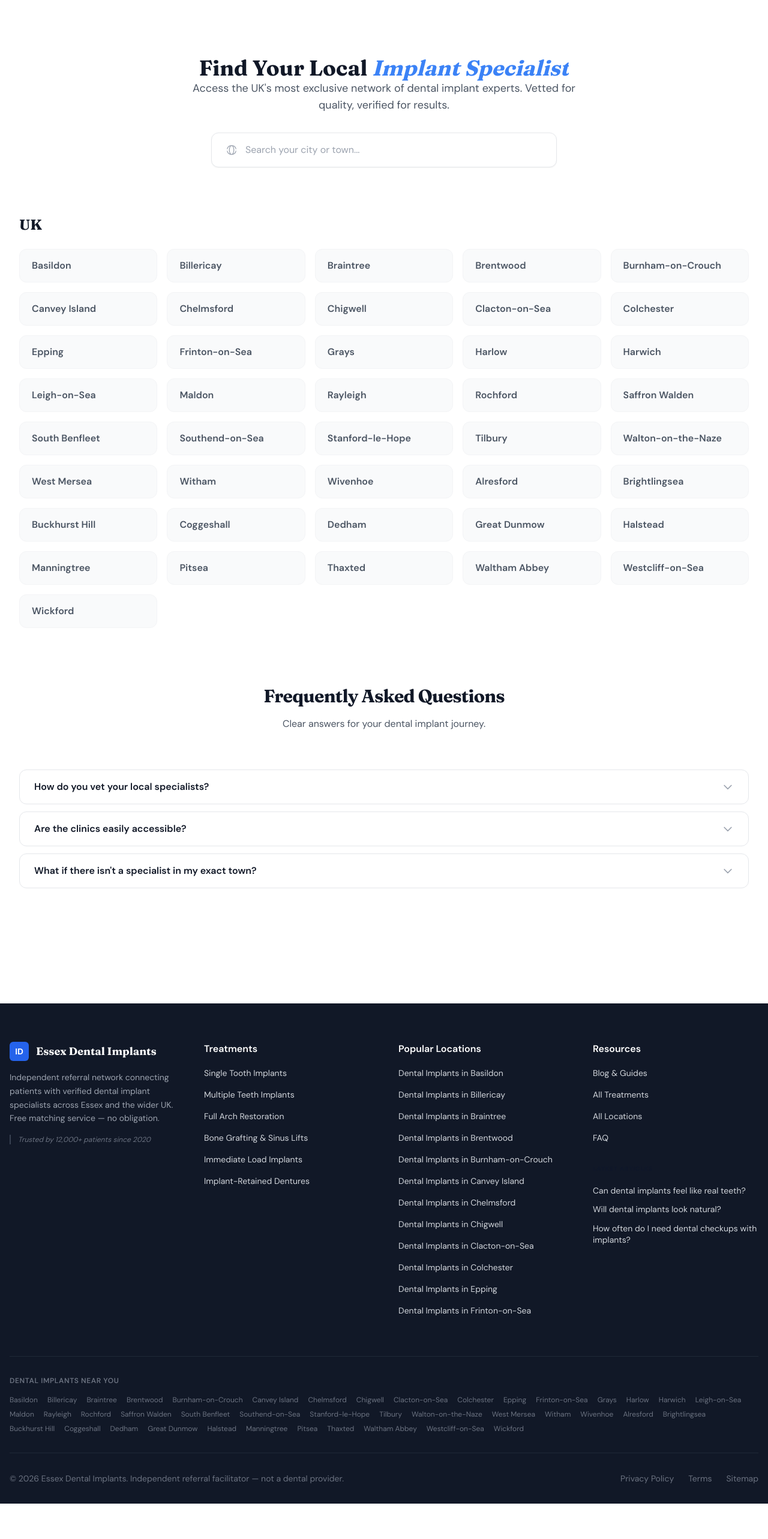
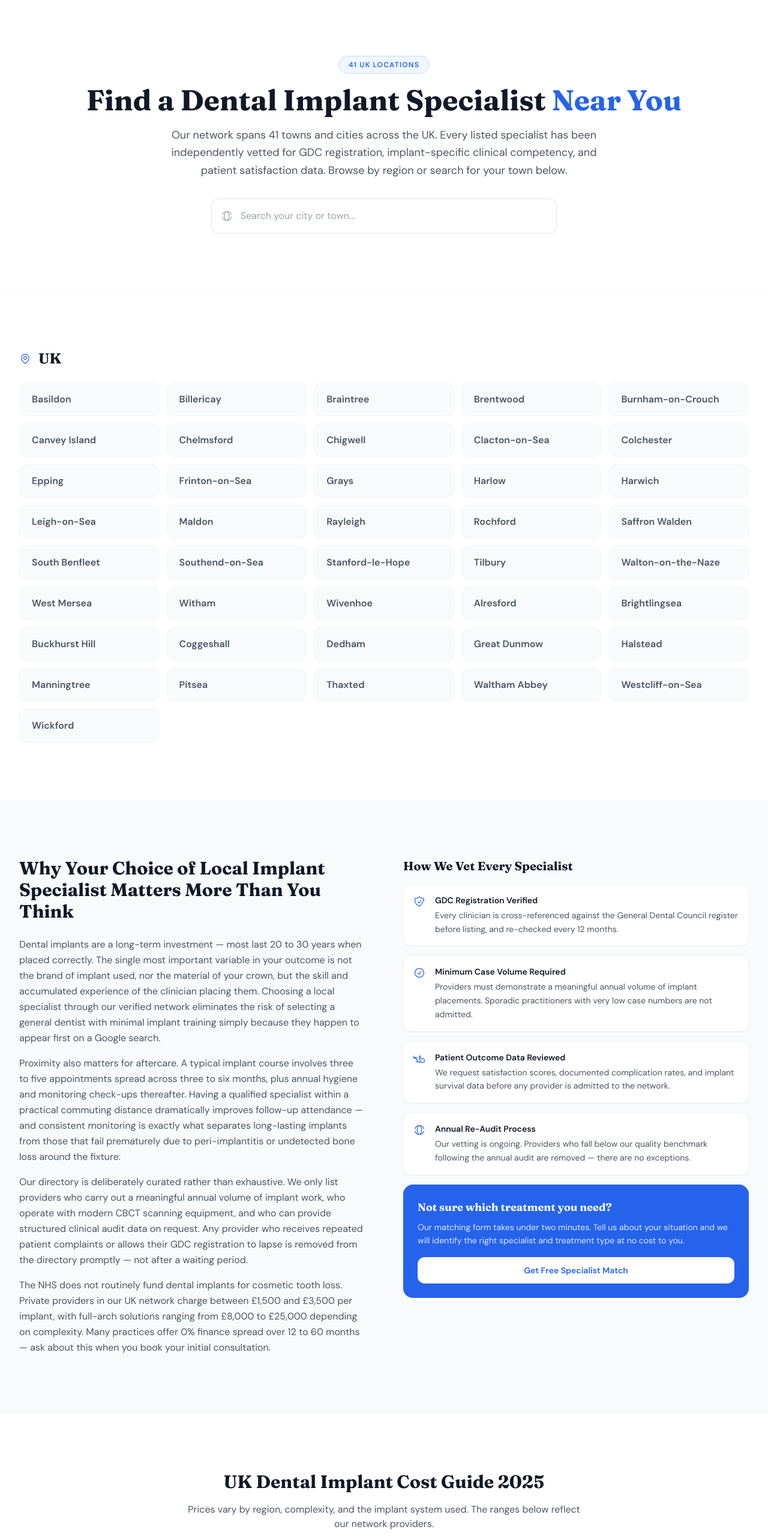
Before and after one commit to nahadgur/ultimessexx, a Next.js app: page /location in a window 1280 px wide. Shown: the part 120-2686 px from the top of the page at 60% size. Before the commit the page ends 2627 px from the top, so only its background shows below. Built offline with nearby package versions, Linux system fonts and the light colour scheme.

Commit message:
Update page.tsx

```diff
--- a/app/location/page.tsx
+++ b/app/location/page.tsx
@@ -1,7 +1,7 @@
 'use client';
 
 import React, { useState, useMemo } from 'react';
-import { Globe, ArrowUpRight, ChevronUp } from '@/components/Icons';
+import { Globe, ArrowUpRight, ChevronUp, CheckCircle, MapPin, Shield, Users } from '@/components/Icons';
 import Navigation from '@/components/Navigation';
 import Footer from '@/components/Footer';
 import FAQSection from '@/components/FAQSection';
@@ -17,129 +17,91 @@ export default function LocationPage() {
 
   React.useEffect(() => {
     const handleScroll = () => {
-      const scrollPos = window.scrollY;
-      const height = document.documentElement.scrollHeight - window.innerHeight;
-      setShowScrollTop(scrollPos / height > 0.3);
+      const s = window.scrollY;
+      const h = document.documentElement.scrollHeight - window.innerHeight;
+      setShowScrollTop(h > 0 ? s / h > 0.3 : false);
     };
     window.addEventListener('scroll', handleScroll);
     return () => window.removeEventListener('scroll', handleScroll);
   }, []);
 
-  const scrollToTop = () => window.scrollTo({ top: 0, behavior: 'smooth' });
-
-  const handleCityClick = (city: string) => {
-    setSelectedCity(city);
-    window.scrollTo({ top: 0, behavior: 'smooth' });
-  };
-
   const filteredLocations = useMemo(() => {
     if (!searchQuery) return LOCATIONS;
     const result: Record<string, string[]> = {};
     Object.entries(LOCATIONS).forEach(([region, cities]) => {
-      const filtered = cities.filter((city) =>
-        city.toLowerCase().includes(searchQuery.toLowerCase())
-      );
+      const filtered = cities.filter(c => c.toLowerCase().includes(searchQuery.toLowerCase()));
       if (filtered.length > 0) result[region] = filtered;
     });
     return result;
   }, [searchQuery]);
 
+  const allCityCount = Object.values(LOCATIONS).flat().length;
+
   return (
     <div className="min-h-screen bg-white">
       <LeadFormModal isOpen={isModalOpen} onClose={() => setIsModalOpen(false)} />
       <Navigation onOpenModal={() => setIsModalOpen(true)} />
-
-      <button
-        onClick={scrollToTop}
-        className={`fixed bottom-6 left-6 z-[70] w-10 h-10 bg-white border border-gray-200 text-gray-500 rounded-full flex items-center justify-center transition-all duration-500 shadow-lg ${
-          showScrollTop ? 'opacity-100' : 'opacity-0 pointer-events-none'
-        }`}
-      >
-        <ChevronUp className="w-6 h-6" />
+      <button onClick={() => window.scrollTo({ top: 0, behavior: 'smooth' })}
+        className={`fixed bottom-6 left-6 z-[70] w-10 h-10 bg-white border border-gray-200 text-gray-500 rounded-full flex items-center justify-center transition-all duration-300 shadow-md ${showScrollTop ? 'opacity-100' : 'opacity-0 pointer-events-none'}`}>
+        <ChevronUp className="w-5 h-5" />
       </button>
 
-      <div className="section-padding bg-white">
-        <div className="container-width space-y-12">
-          <div className="text-center mb-10">
-            <h1 className="text-3xl md:text-4xl font-display font-bold text-gray-900">
-              Find Your Local{' '}
-              <span className="italic text-transparent bg-clip-text bg-gradient-to-r from-blue-500 to-blue-500">
-                Implant Specialist
-              </span>
+      {/* HERO */}
+      <section className="section-padding bg-white border-b border-gray-100">
+        <div className="container-width text-center">
+          <div className="inline-block px-4 py-1.5 bg-brand-50 border border-brand-200 text-brand-600 text-xs font-semibold uppercase tracking-widest rounded-full mb-5">
+            {allCityCount} UK Locations
+          </div>
+          <h1 className="text-3xl md:text-5xl font-display font-bold text-gray-900 mb-5">
+            Find a Dental Implant Specialist <span className="text-brand-600">Near You</span>
           </h1>
-
-            <p className="text-lg text-gray-600 max-w-2xl mx-auto">
-              {selectedCity
-                ? `Elite Dental Implants Specialists in ${selectedCity} are ready to transform your smile.`
-                : "Access the UK's most exclusive network of dental implant experts. Vetted for quality, verified for results."}
+          <p className="text-lg text-gray-600 max-w-3xl mx-auto leading-relaxed mb-8">
+            Our network spans {allCityCount} towns and cities across the UK. Every listed specialist has been independently vetted for GDC registration, implant-specific clinical competency, and patient satisfaction data. Browse by region or search for your town below.
           </p>
-
-            <div className="max-w-xl mx-auto relative mt-8 flex items-center">
-              <Globe className="absolute left-6 text-gray-400 w-5 h-5 z-10" />
-              <input
-                type="text"
-                placeholder="Search your city or town..."
-                value={searchQuery}
+          <div className="max-w-xl mx-auto relative flex items-center">
+            <Globe className="absolute left-4 text-gray-400 w-5 h-5 z-10" />
+            <input type="text" placeholder="Search your city or town..." value={searchQuery}
               onChange={(e) => setSearchQuery(e.target.value)}
-                className="w-full bg-white border border-gray-200 rounded-xl px-6 py-4 pl-14 text-gray-900 focus:border-brand-500 outline-none transition-all shadow-sm"
-              />
+              className="w-full bg-white border border-gray-200 rounded-xl px-6 py-4 pl-12 text-gray-900 focus:border-brand-500 outline-none transition-all shadow-sm" />
           </div>
         </div>
+      </section>
 
+      {/* SELECTED CITY CTA */}
       {selectedCity && (
-            <div className="bg-brand-50 p-8 md:p-10 rounded-2xl border border-brand-200 flex flex-col md:flex-row items-center justify-between gap-8">
-              <div className="space-y-4 text-center md:text-left">
-                <h2 className="text-2xl font-display font-bold text-gray-900">
-                  Start your journey in {selectedCity}
-                </h2>
-                <p className="text-gray-600 max-w-xl">
-                  Top-tier providers in the area are currently accepting new patients for consultations.
-                </p>
+        <section className="py-8 bg-brand-50 border-b border-brand-100">
+          <div className="container-width">
+            <div className="flex flex-col md:flex-row items-center justify-between gap-6 p-8 bg-white rounded-2xl border border-brand-200 shadow-sm">
+              <div>
+                <p className="text-xs font-semibold text-brand-600 uppercase tracking-widest mb-1">Selected Location</p>
+                <h2 className="text-2xl font-display font-bold text-gray-900">Start your journey in {selectedCity}</h2>
+                <p className="text-gray-600 mt-1">Top-rated providers in {selectedCity} are currently accepting new patients.</p>
               </div>
-              <button
-                onClick={() => setIsModalOpen(true)}
-                className="btn-primary text-lg !px-8 !py-4"
-              >
+              <button onClick={() => setIsModalOpen(true)} className="btn-primary text-lg !px-8 !py-4 whitespace-nowrap">
                 Book {selectedCity} Consultation
               </button>
             </div>
+          </div>
+        </section>
       )}
 
-          <div className="flex flex-col gap-16 pt-8">
+      {/* CITY GRID */}
+      <section className="section-padding bg-white">
+        <div className="container-width">
+          <div className="flex flex-col gap-14">
             {Object.entries(filteredLocations).map(([region, cities]) => (
               <div key={region}>
-                <h2 className="text-2xl font-display font-bold text-gray-900 mb-6">
-                  {region}
+                <h2 className="text-2xl font-display font-bold text-gray-900 mb-6 flex items-center gap-3">
+                  <MapPin className="w-5 h-5 text-brand-600 flex-shrink-0" />{region}
                 </h2>
-
-                <div className="grid grid-cols-2 md:grid-cols-3 lg:grid-cols-4 xl:grid-cols-5 gap-4">
+                <div className="grid grid-cols-2 md:grid-cols-3 lg:grid-cols-4 xl:grid-cols-5 gap-3">
                   {cities.map((city) => {
-                    const citySlug = city.toLowerCase().replace(/\s+/g, '-');
-
+                    const slug = city.toLowerCase().replace(/\s+/g, '-');
                     return (
-                      <Link
-  key={city}
-  href={`/location/${citySlug}`}
-  className={`text-left px-5 py-4 rounded-xl border transition-all font-semibold text-base leading-relaxed flex items-center justify-between group ${
-    selectedCity === city
-      ? 'bg-brand-50 border-brand-400 text-brand-700 shadow-sm'
-      : 'bg-gray-50 border-gray-100 text-gray-600 hover:border-brand-200 hover:bg-brand-50 hover:shadow-md'
-  }`}
-  onClick={(e) => {
-    if (selectedCity === city) {
-      e.preventDefault();
-      handleCityClick(city);
-    }
-  }}
->
+                      <Link key={city} href={`/location/${slug}`} onClick={() => setSelectedCity(city)}
+                        className={`text-left px-5 py-4 rounded-xl border transition-all font-semibold text-base flex items-center justify-between group ${selectedCity === city ? 'bg-brand-50 border-brand-400 text-brand-700 shadow-sm' : 'bg-gray-50 border-gray-100 text-gray-600 hover:border-brand-200 hover:bg-brand-50 hover:shadow-md'}`}>
                         <span className="leading-snug">{city}</span>
-  <ArrowUpRight
-    className={`w-5 h-5 transition-all ${
-      selectedCity === city
-        ? 'opacity-100'
-        : 'opacity-0 group-hover:opacity-100 group-hover:translate-x-0.5 group-hover:-translate-y-0.5'
-    }`}
-  />
+                        <ArrowUpRight className={`w-4 h-4 ${selectedCity === city ? 'opacity-100' : 'opacity-0 group-hover:opacity-100'}`} />
                       </Link>
                     );
                   })}
@@ -147,11 +109,89 @@ export default function LocationPage() {
               </div>
             ))}
           </div>
+          {Object.keys(filteredLocations).length === 0 && (
+            <p className="text-center py-16 text-gray-400">No locations found for &ldquo;{searchQuery}&rdquo;. Try a shorter search.</p>
+          )}
         </div>
+      </section>
+
+      {/* EDITORIAL: WHY LOCAL MATTERS */}
+      <section className="section-padding bg-gray-50">
+        <div className="container-width">
+          <div className="grid lg:grid-cols-2 gap-16 items-start">
+            <div>
+              <h2 className="text-2xl md:text-3xl font-display font-bold text-gray-900 mb-6">
+                Why Your Choice of Local Implant Specialist Matters More Than You Think
+              </h2>
+              <div className="space-y-4 text-gray-600 leading-relaxed">
+                <p>
+                  Dental implants are a long-term investment — most last 20 to 30 years when placed correctly. The single most important variable in your outcome is not the brand of implant used, nor the material of your crown, but the skill and accumulated experience of the clinician placing them. Choosing a local specialist through our verified network eliminates the risk of selecting a general dentist with minimal implant training simply because they happen to appear first on a Google search.
+                </p>
+                <p>
+                  Proximity also matters for aftercare. A typical implant course involves three to five appointments spread across three to six months, plus annual hygiene and monitoring check-ups thereafter. Having a qualified specialist within a practical commuting distance dramatically improves follow-up attendance — and consistent monitoring is exactly what separates long-lasting implants from those that fail prematurely due to peri-implantitis or undetected bone loss around the fixture.
+                </p>
+                <p>
+                  Our directory is deliberately curated rather than exhaustive. We only list providers who carry out a meaningful annual volume of implant work, who operate with modern CBCT scanning equipment, and who can provide structured clinical audit data on request. Any provider who receives repeated patient complaints or allows their GDC registration to lapse is removed from the directory promptly — not after a waiting period.
+                </p>
+                <p>
+                  The NHS does not routinely fund dental implants for cosmetic tooth loss. Private providers in our UK network charge between £1,500 and £3,500 per implant, with full-arch solutions ranging from £8,000 to £25,000 depending on complexity. Many practices offer 0% finance spread over 12 to 60 months — ask about this when you book your initial consultation.
+                </p>
+              </div>
+            </div>
+            <div className="space-y-4">
+              <h3 className="text-xl font-display font-bold text-gray-900 mb-2">How We Vet Every Specialist</h3>
+              {[
+                { icon: <Shield className="w-5 h-5 text-brand-600" />, title: 'GDC Registration Verified', desc: 'Every clinician is cross-referenced against the General Dental Council register before listing, and re-checked every 12 months.' },
+                { icon: <CheckCircle className="w-5 h-5 text-brand-600" />, title: 'Minimum Case Volume Required', desc: 'Providers must demonstrate a meaningful annual volume of implant placements. Sporadic practitioners with very low case numbers are not admitted.' },
+                { icon: <Users className="w-5 h-5 text-brand-600" />, title: 'Patient Outcome Data Reviewed', desc: 'We request satisfaction scores, documented complication rates, and implant survival data before any provider is admitted to the network.' },
+                { icon: <Globe className="w-5 h-5 text-brand-600" />, title: 'Annual Re-Audit Process', desc: 'Our vetting is ongoing. Providers who fall below our quality benchmark following the annual audit are removed — there are no exceptions.' },
+              ].map((item, i) => (
+                <div key={i} className="flex gap-4 p-4 bg-white rounded-xl border border-gray-100 shadow-sm">
+                  <div className="flex-shrink-0 mt-0.5">{item.icon}</div>
+                  <div>
+                    <p className="font-semibold text-gray-900 text-sm">{item.title}</p>
+                    <p className="text-gray-600 text-sm mt-1 leading-relaxed">{item.desc}</p>
+                  </div>
+                </div>
+              ))}
+              <div className="bg-brand-600 rounded-2xl p-6 text-white mt-2">
+                <h4 className="font-display font-bold text-lg mb-2">Not sure which treatment you need?</h4>
+                <p className="text-brand-100 text-sm mb-4 leading-relaxed">Our matching form takes under two minutes. Tell us about your situation and we will identify the right specialist and treatment type at no cost to you.</p>
+                <button onClick={() => setIsModalOpen(true)} className="bg-white text-brand-600 font-semibold px-6 py-3 rounded-xl hover:bg-brand-50 transition-all text-sm w-full">
+                  Get Free Specialist Match
+                </button>
+              </div>
+            </div>
+          </div>
+        </div>
+      </section>
+
+      {/* COST GUIDE SECTION */}
+      <section className="section-padding bg-white border-t border-gray-100">
+        <div className="container-width">
+          <div className="text-center mb-12">
+            <h2 className="text-2xl md:text-3xl font-display font-bold text-gray-900 mb-4">UK Dental Implant Cost Guide 2025</h2>
+            <p className="text-gray-600 max-w-2xl mx-auto">Prices vary by region, complexity, and the implant system used. The ranges below reflect our network providers.</p>
+          </div>
+          <div className="grid md:grid-cols-2 lg:grid-cols-4 gap-6">
+            {[
+              { treatment: 'Single Tooth Implant', low: '£1,500', high: '£3,500', note: 'Implant post, abutment, and ceramic crown included' },
+              { treatment: 'Multiple Teeth (per implant)', low: '£1,400', high: '£3,200', note: 'Volume cases often attract a reduced per-unit cost' },
+              { treatment: 'Full Arch (All-on-4)', low: '£8,000', high: '£16,000', note: 'Per arch. Includes all four implants and fixed prosthesis' },
+              { treatment: 'Implant-Retained Denture', low: '£3,500', high: '£8,000', note: 'Two to four implants with clip-retained overdenture' },
+            ].map((item, i) => (
+              <div key={i} className="bg-gray-50 rounded-2xl border border-gray-100 p-6">
+                <h3 className="font-display font-bold text-gray-900 mb-3 text-base">{item.treatment}</h3>
+                <p className="text-2xl font-bold text-brand-600 mb-1">{item.low} – {item.high}</p>
+                <p className="text-gray-500 text-xs leading-relaxed">{item.note}</p>
+              </div>
+            ))}
+          </div>
+          <p className="text-center text-gray-500 text-sm mt-6">All prices are indicative. Your specialist will provide a written treatment plan with exact costs before any procedure begins.</p>
+        </div>
+      </section>
 
       <FAQSection faqs={FAQS_LOCATION} />
-      </div>
-
       <Footer />
     </div>
   );
```
Lines whose indentation alone changed are shown as unchanged.
